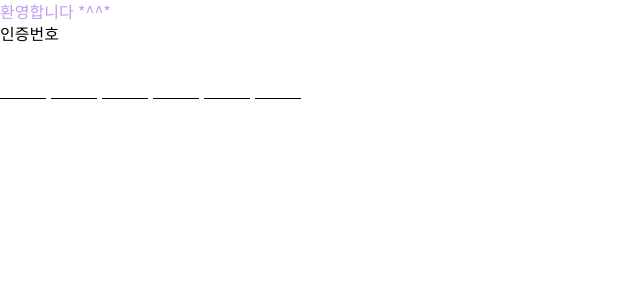
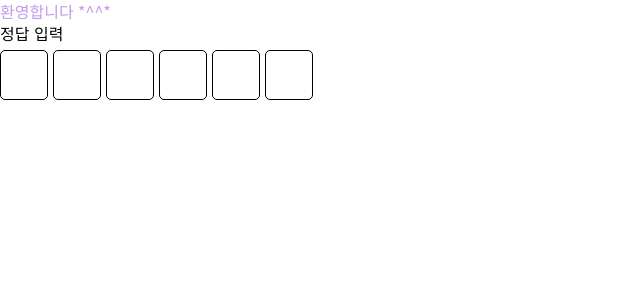
Before and after one commit to Catch-Letter/Catch-Letter-FE, a React (Vite) app: page / in a window 1280 px wide. Shown: the top 300 px of the page, without its empty margins (0-640 px from the left). Built offline with nearby package versions, Linux system fonts and the light colour scheme.

Commit message:
feat: 한글입력 조합 처리 부분 불안정 수정 필요 (#18)

```diff
--- a/src/pages/home/home.tsx
+++ b/src/pages/home/home.tsx
@@ -6,7 +6,7 @@ const Home = () => {
   return (
     <Container>
       <div className='exam'>환영합니다 *^^*</div>
-      <SeparatedInput length={6} label='인증번호' />
+      <SeparatedInput length={6} label='정답 입력' />
     </Container>
   )
 }
--- a/src/shared/ui/separated-input/separated-input.styles.tsx
+++ b/src/shared/ui/separated-input/separated-input.styles.tsx
@@ -16,7 +16,8 @@ export const separateInput = css`
   text-align: center;
   padding: 8px;
   border: none;
-  border-bottom: 1px solid black;
+  border: 1px solid black;
   font-size: 28px;
+  border-radius: 5px;
   background-color: transparent;
 `
--- a/src/shared/ui/separated-input/separated-input.tsx
+++ b/src/shared/ui/separated-input/separated-input.tsx
@@ -3,7 +3,7 @@ import {
   separateInputs,
   separateInput,
 } from '#/shared/ui/separated-input/separated-input.styles'
-import { InputHTMLAttributes, useRef } from 'react'
+import { InputHTMLAttributes, useRef, useState } from 'react'
 
 interface SeparatedInputProps extends InputHTMLAttributes<HTMLInputElement> {
   length: number
@@ -12,19 +12,35 @@ interface SeparatedInputProps extends InputHTMLAttributes<HTMLInputElement> {
 
 export default function SeparatedInput({ label, length }: SeparatedInputProps) {
   const inputRefs = useRef<(HTMLInputElement | null)[]>([])
+  const [isComposing, setIsComposing] = useState(false)
 
   const handleInputChange = (e: React.ChangeEvent<HTMLInputElement>, index: number) => {
     const value = e.target.value
+
+    if (isComposing) return
+
     if (value.length === 1 && inputRefs.current[index + 1]) {
       inputRefs.current[index + 1]?.focus()
     }
   }
 
-  // 백스페이스로 이전 input으로 이동
+  const handleComposition = (e: React.CompositionEvent<HTMLInputElement>, index: number) => {
+    if (e.type === 'compositionstart') {
+      setIsComposing(true)
+    } else if (e.type === 'compositionend') {
+      setIsComposing(false)
+
+      const currentInput = inputRefs.current[index]
+      if (currentInput && currentInput.value.length === 1 && inputRefs.current[index + 1]) {
+        inputRefs.current[index + 1]?.focus()
+      }
+    }
+  }
+
   const handleKeyDown = (e: React.KeyboardEvent<HTMLInputElement>, index: number) => {
-    if (e.key === 'Backspace' && inputRefs.current[index - 1]) {
+    if (e.key === 'Backspace') {
       const currentInput = inputRefs.current[index]
-      if (currentInput && !currentInput.value) {
+      if (currentInput && !currentInput.value && inputRefs.current[index - 1]) {
         inputRefs.current[index - 1]?.focus()
       }
     }
@@ -35,6 +51,8 @@ export default function SeparatedInput({ label, length }: SeparatedInputProps) {
       key={index}
       ref={(el) => (inputRefs.current[index] = el)}
       onChange={(e) => handleInputChange(e, index)}
+      onCompositionStart={(e) => handleComposition(e, index)}
+      onCompositionEnd={(e) => handleComposition(e, index)}
       onKeyDown={(e) => handleKeyDown(e, index)}
       maxLength={1}
       css={separateInput}
```
